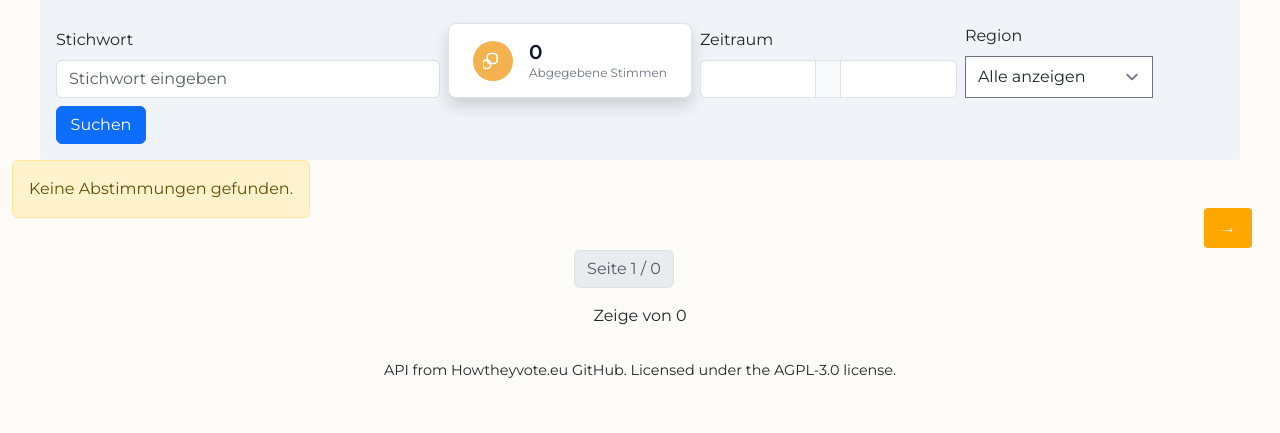
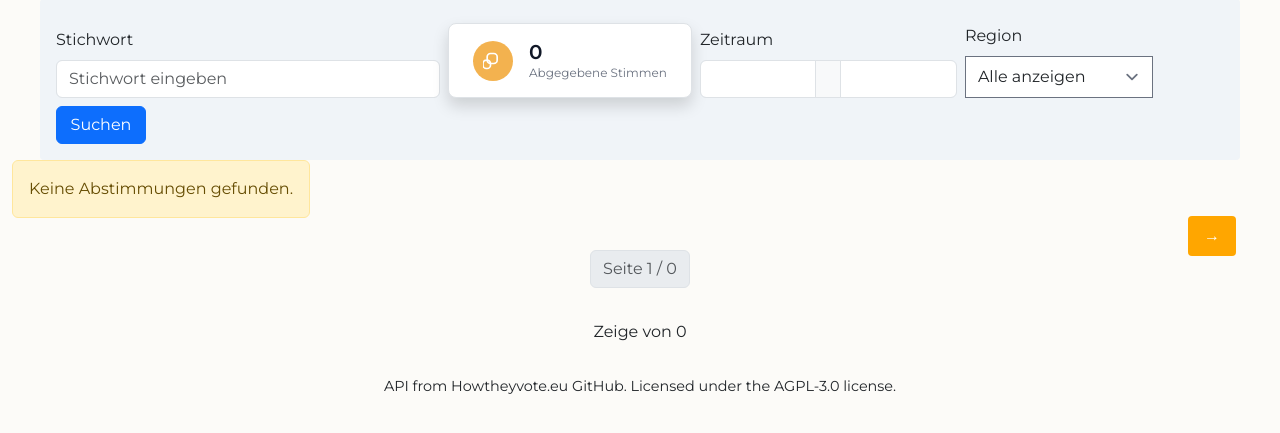
Before and after one commit to OCISLY-ds/EP-Votes, a FastAPI app: page /votes/html in a window 1280 px wide. Shown: the part 193-626 px from the top of the page. Run offline with FastAPI, Linux system fonts and the light colour scheme; parts of the project's set-up code (start-up, migrations or seed data) failed here and were passed over; some libraries are stand-ins or nearby versions.

Commit message:
working 2.0

```diff
--- a/templates/votes.html
+++ b/templates/votes.html
@@ -193,8 +193,9 @@
         }
         .votes-wrapper nav.pagination {
             position: absolute;
-            bottom: 0;
+            top: 50%;
             right: 1rem;
+            transform: translateY(-50%);
         }
         #votes-container {
             display: flex;
@@ -211,8 +212,8 @@
         /* Nur rechter Scroll-Pfeil, an den Rand heran */
         .scroll-arrows {
             position: absolute;
-            right: 1rem;
-            top: calc(2rem + 1rem); /* Align with the voting bar */
+            right: 2rem; /* Move further to the left */
+            bottom: 2rem; /* Move further down */
             transform: translateY(0);
             pointer-events: none;
             display: flex;
@@ -239,6 +240,8 @@
         .pagination {
             justify-content: flex-end; /* Move pagination to the far right */
             margin-right: 2rem; /* Add spacing to push it outside the voting list */
+            margin-bottom: 2rem; /* Move pagination further down */
+            margin-left: 2rem; /* Move pagination further to the left */
         }
     </style>
 </head>
@@ -356,7 +359,7 @@
                 {% if not votes %}
                 <div class="flex-shrink-0"><div class="alert alert-warning">Keine Abstimmungen gefunden.</div></div>
                 {% else %}
-                {% for v in votes %}
+                {% for v in votes|reverse %}
                 <div class="flex-shrink-0 me-4">
                     <div class="card border-0 h-auto" style="width: 500px; flex: 0 0 500px; border-top: 6px solid #7AB800; border-radius: 10px; box-shadow: 0 2px 5px rgba(0,0,0,0.1);">
                         <div class="card-body text-center">
```
